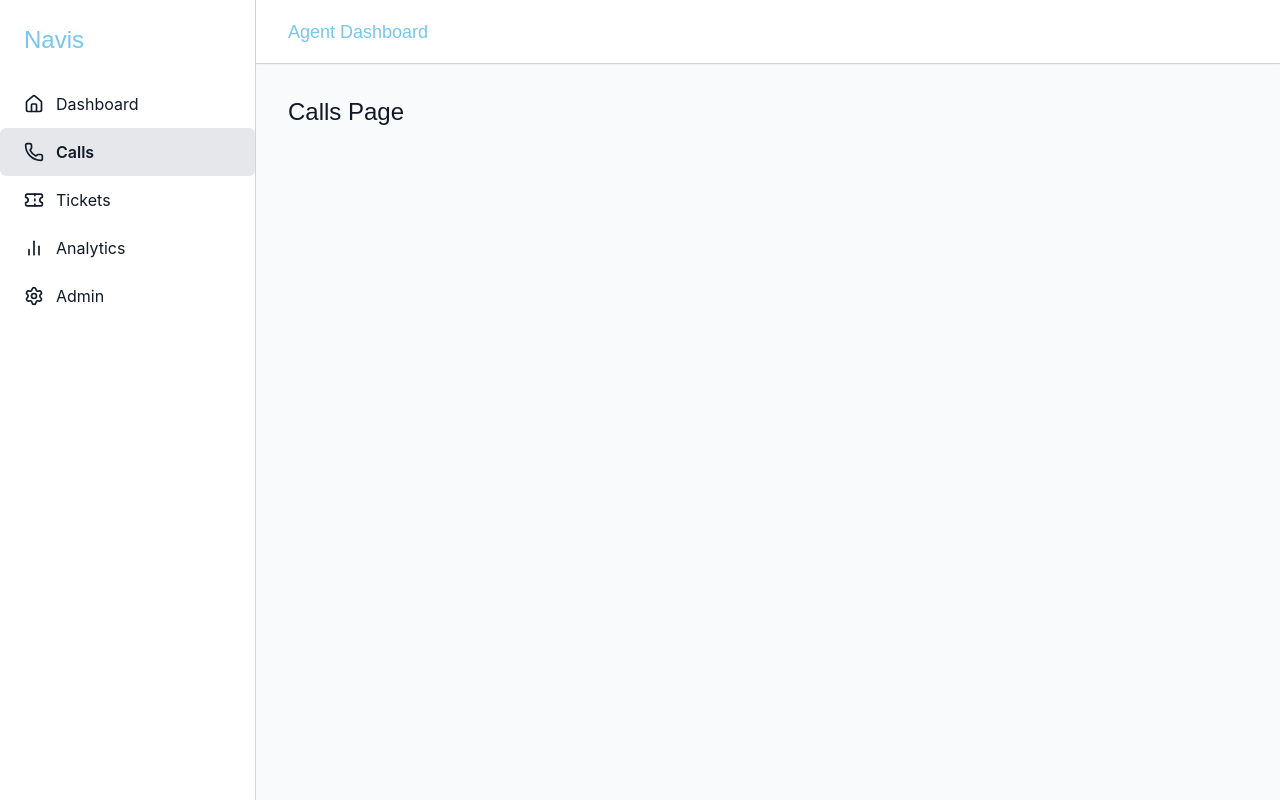
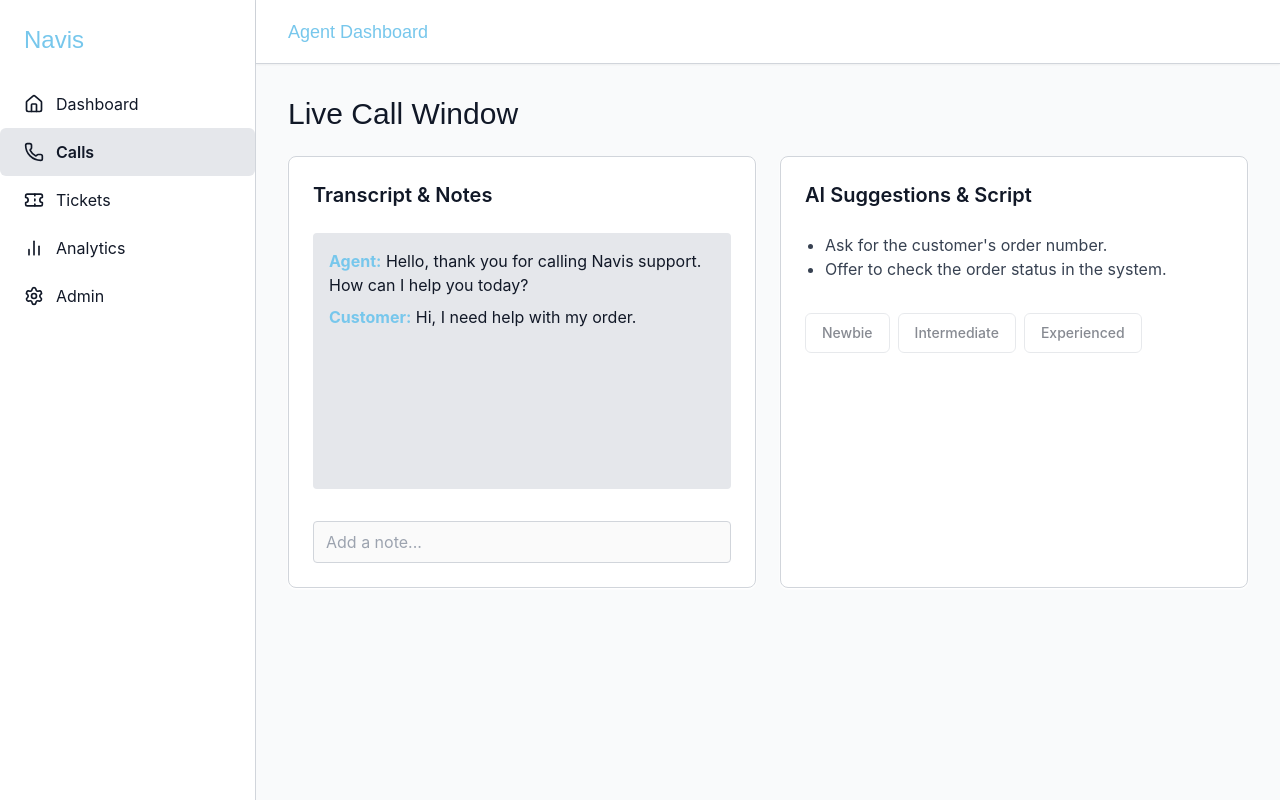
Before and after one commit to shaan101patel/NavisCopilot_NP_1.0, a React (Create React App) app in the folder app/: page /calls in a window 1280 px wide. Built offline with nearby package versions, Linux system fonts and the light colour scheme.

Commit message:
Step 8: Implement Live Call Window UI (Backend Integration Marked for Later)

```diff
--- a/app/src/pages/Calls.tsx
+++ b/app/src/pages/Calls.tsx
@@ -1,3 +1,75 @@
+import { Card } from "@/components/ui/card";
+import { Button } from "@/components/ui/button";
+import { useState } from "react";
+
+// IMPLEMENT LATER: Replace with real-time call and transcript data from backend (Supabase).
+// Expected data: callId, participant info, transcript (array of utterances), current script, AI suggestions.
+const mockTranscript = [
+  { speaker: "Agent", text: "Hello, thank you for calling Navis support. How can I help you today?" },
+  { speaker: "Customer", text: "Hi, I need help with my order." },
+];
+
+const mockAISuggestions = [
+  "Ask for the customer's order number.",
+  "Offer to check the order status in the system.",
+];
+
 export default function Calls() {
-  return <div className="text-2xl font-heading">Calls Page</div>;
+  // IMPLEMENT LATER: Fetch live call data, transcript, and AI suggestions for the active call.
+  const [transcript] = useState(mockTranscript);
+  const [aiSuggestions] = useState(mockAISuggestions);
+
+  return (
+    <div>
+      <h1 className="text-3xl font-heading mb-6">Live Call Window</h1>
+      <div className="grid grid-cols-1 md:grid-cols-2 gap-6">
+        {/* Left pane: Real-time transcript and notes */}
+        <Card className="p-6 flex flex-col gap-4">
+          <h2 className="text-xl font-semibold mb-2">Transcript & Notes</h2>
+          <div className="h-64 overflow-y-auto bg-muted rounded p-4">
+            {/* IMPLEMENT LATER: Stream real-time transcript data here */}
+            {transcript.map((entry, idx) => (
+              <div key={idx} className="mb-2">
+                <span className="font-bold text-primary">{entry.speaker}:</span>{" "}
+                <span>{entry.text}</span>
+              </div>
+            ))}
+          </div>
+          {/* IMPLEMENT LATER: Add note-taking functionality (save notes to backend) */}
+          <div className="mt-4">
+            <input
+              className="w-full border border-border rounded px-3 py-2"
+              placeholder="Add a note..."
+              disabled
+            />
+            {/* IMPLEMENT LATER: Enable note input and save notes to backend */}
+          </div>
+        </Card>
+
+        {/* Right pane: RAG-powered AI answers/scripts */}
+        <Card className="p-6 flex flex-col gap-4">
+          <h2 className="text-xl font-semibold mb-2">AI Suggestions & Script</h2>
+          {/* IMPLEMENT LATER: Display dynamic RAG output based on call context and agent experience level */}
+          <ul className="list-disc pl-5 text-gray-700">
+            {aiSuggestions.map((suggestion, idx) => (
+              <li key={idx}>{suggestion}</li>
+            ))}
+          </ul>
+          {/* IMPLEMENT LATER: Add controls to switch between "newbie," "intermediate," and "experienced" script modes */}
+          <div className="mt-4 flex gap-2">
+            <Button variant="outline" disabled>
+              Newbie
+            </Button>
+            <Button variant="outline" disabled>
+              Intermediate
+            </Button>
+            <Button variant="outline" disabled>
+              Experienced
+            </Button>
+            {/* IMPLEMENT LATER: Enable buttons and update script output based on selection */}
+          </div>
+        </Card>
+      </div>
+    </div>
+  );
 }
```
